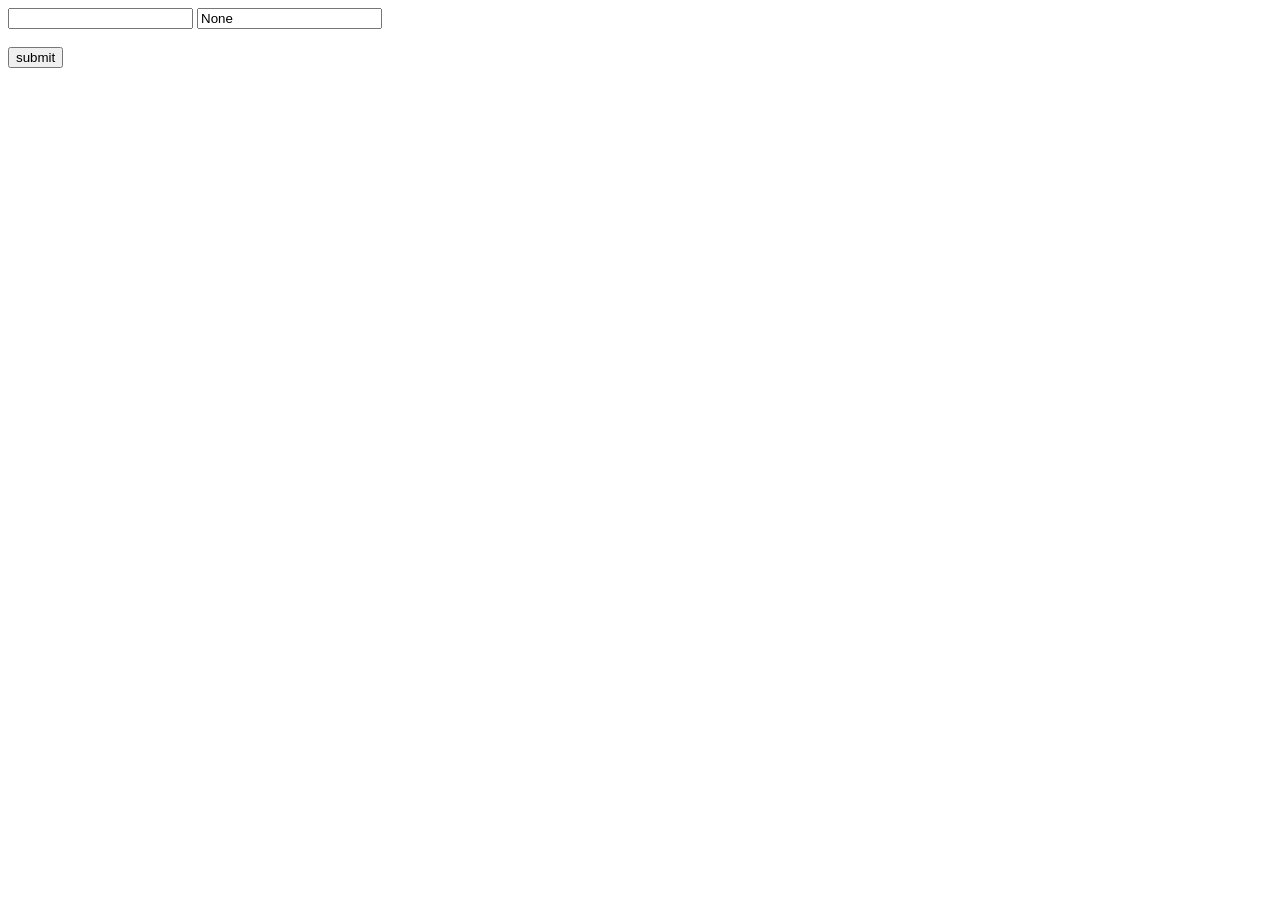
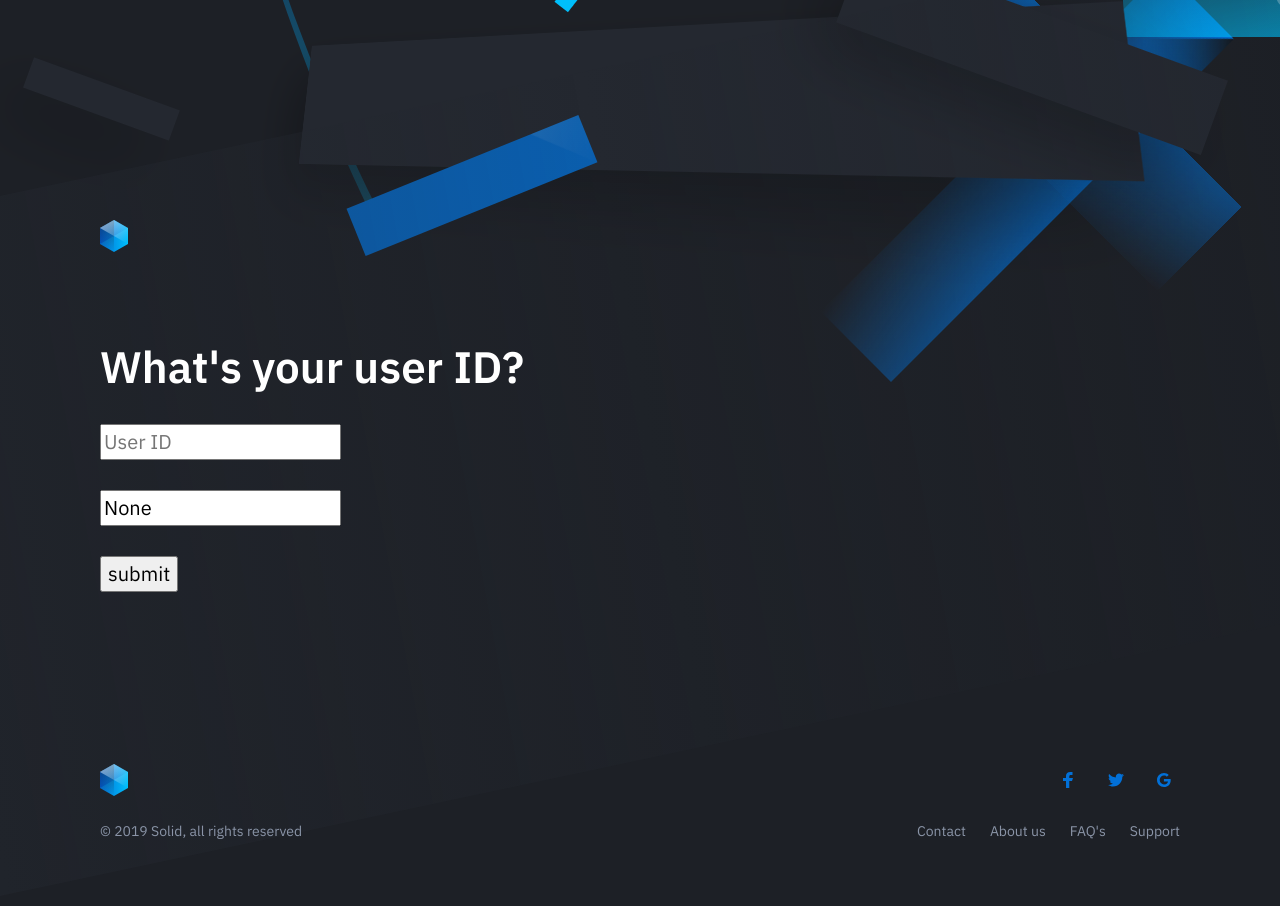
Before and after one commit to jasmine-dragons/QRowd, a Flask app: page /scan/ in a window 1280 px wide. Before the commit the page is almost empty. Before the commit the page ends 68 px from the top, so only its background shows below. Run offline with Flask 2, Linux system fonts and the light colour scheme; some libraries are stand-ins or nearby versions.

Commit message:
text boxes

```diff
--- a/templates/scan.html
+++ b/templates/scan.html
@@ -1,16 +1,113 @@
 <!DOCTYPE html>
-<html lang="en" dir="ltr">
+<html lang="en" class="no-js">
     <head>
         <meta charset="utf-8">
+        <meta http-equiv="X-UA-Compatible" content="IE=edge">
+        <meta name="viewport" content="width=device-width, initial-scale=1">
         <title>QRowd</title>
+        <link href="https://fonts.googleapis.com/css?family=IBM+Plex+Sans:400,600" rel="stylesheet">
+        <link rel="stylesheet" href="{{ url_for('static', filename='dist/css/style.css') }}">
+    	<script src="https://unpkg.com/animejs@3.0.1/lib/anime.min.js"></script>
+        <script src="https://unpkg.com/scrollreveal@4.0.0/dist/scrollreveal.min.js"></script>
     </head>
     <body>
-        <div>
-            <form action="/scan_success">
-                <input type="text" id="user" name="user_id">
-                <input type="text" name="location_id" value={{location_id}}><br><br>
-                <button>submit</button>
-            </form>
+      <div class="body-wrap">
+        <div class="hero-figure anime-element">
+          <svg class="placeholder" width="528" height="196" viewBox="0 0 528 196">
+            <rect width="528" height="196" style="fill:transparent;" />
+          </svg>
+          <div class="hero-figure-box hero-figure-box-01" data-rotation="45deg"></div>
+          <div class="hero-figure-box hero-figure-box-02" data-rotation="-45deg"></div>
+          <div class="hero-figure-box hero-figure-box-03" data-rotation="0deg"></div>
+          <div class="hero-figure-box hero-figure-box-04" data-rotation="-135deg"></div>
+          <div class="hero-figure-box hero-figure-box-05"></div>
+          <div class="hero-figure-box hero-figure-box-06"></div>
+          <div class="hero-figure-box hero-figure-box-07"></div>
+          <div class="hero-figure-box hero-figure-box-08" data-rotation="-22deg"></div>
+          <div class="hero-figure-box hero-figure-box-09" data-rotation="-52deg"></div>
+          <div class="hero-figure-box hero-figure-box-10" data-rotation="-50deg"></div>
         </div>
+          <header class="site-header">
+              <div class="container">
+                  <div class="site-header-inner">
+                      <div class="brand header-brand">
+                          <h1 class="m-0">
+  							              <a href="{{ url_for('home') }}"><img class="header-logo-image" src="{{ url_for('static', filename='dist/images/logo.svg') }}" alt="Logo">
+                              </a>
+                          </h1>
+                      </div>
+                  </div>
+              </div>
+          </header>
+
+          <section class="hero">
+              <div class="container">
+                  <div class="hero-inner">
+                    <div class="hero-copy">
+                      <h1 class="m-0">What's your user ID?</h1> </br>
+                      <form action="/scan_success">
+                        <input type="text" id="user" name="user_id" placeholder="User ID"><br><br>
+                        <input type="text" name="location_id" value={{location_id}}><br><br>
+                        <button>submit</button>
+                      </form>
+                    </div>
+                  </div>
+              </div>
+          </section>
+
+          <footer class="site-footer">
+              <div class="container">
+                  <div class="site-footer-inner">
+                      <div class="brand footer-brand">
+  						<a href="#">
+  							<img class="header-logo-image" src="{{ url_for('static', filename='dist/images/logo.svg') }}" alt="Logo">
+  						</a>
+                      </div>
+                      <ul class="footer-links list-reset">
+                          <li>
+                              <a href="#">Contact</a>
+                          </li>
+                          <li>
+                              <a href="#">About us</a>
+                          </li>
+                          <li>
+                              <a href="#">FAQ's</a>
+                          </li>
+                          <li>
+                              <a href="#">Support</a>
+                          </li>
+                      </ul>
+                      <ul class="footer-social-links list-reset">
+                          <li>
+                              <a href="#">
+                                  <span class="screen-reader-text">Facebook</span>
+                                  <svg width="16" height="16" xmlns="http://www.w3.org/2000/svg">
+                                      <path d="M6.023 16L6 9H3V6h3V4c0-2.7 1.672-4 4.08-4 1.153 0 2.144.086 2.433.124v2.821h-1.67c-1.31 0-1.563.623-1.563 1.536V6H13l-1 3H9.28v7H6.023z" fill="#0270D7"/>
+                                  </svg>
+                              </a>
+                          </li>
+                          <li>
+                              <a href="#">
+                                  <span class="screen-reader-text">Twitter</span>
+                                  <svg width="16" height="16" xmlns="http://www.w3.org/2000/svg">
+                                      <path d="M16 3c-.6.3-1.2.4-1.9.5.7-.4 1.2-1 1.4-1.8-.6.4-1.3.6-2.1.8-.6-.6-1.5-1-2.4-1-1.7 0-3.2 1.5-3.2 3.3 0 .3 0 .5.1.7-2.7-.1-5.2-1.4-6.8-3.4-.3.5-.4 1-.4 1.7 0 1.1.6 2.1 1.5 2.7-.5 0-1-.2-1.5-.4C.7 7.7 1.8 9 3.3 9.3c-.3.1-.6.1-.9.1-.2 0-.4 0-.6-.1.4 1.3 1.6 2.3 3.1 2.3-1.1.9-2.5 1.4-4.1 1.4H0c1.5.9 3.2 1.5 5 1.5 6 0 9.3-5 9.3-9.3v-.4C15 4.3 15.6 3.7 16 3z" fill="#0270D7"/>
+                                  </svg>
+                              </a>
+                          </li>
+                          <li>
+                              <a href="#">
+                                  <span class="screen-reader-text">Google</span>
+                                  <svg width="16" height="16" xmlns="http://www.w3.org/2000/svg">
+                                      <path d="M7.9 7v2.4H12c-.2 1-1.2 3-4 3-2.4 0-4.3-2-4.3-4.4 0-2.4 2-4.4 4.3-4.4 1.4 0 2.3.6 2.8 1.1l1.9-1.8C11.5 1.7 9.9 1 8 1 4.1 1 1 4.1 1 8s3.1 7 7 7c4 0 6.7-2.8 6.7-6.8 0-.5 0-.8-.1-1.2H7.9z" fill="#0270D7"/>
+                                  </svg>
+                              </a>
+                          </li>
+                      </ul>
+                      <div class="footer-copyright">&copy; 2019 Solid, all rights reserved</div>
+                  </div>
+              </div>
+          </footer>
+
+      </div>
     </body>
 </html>
```
